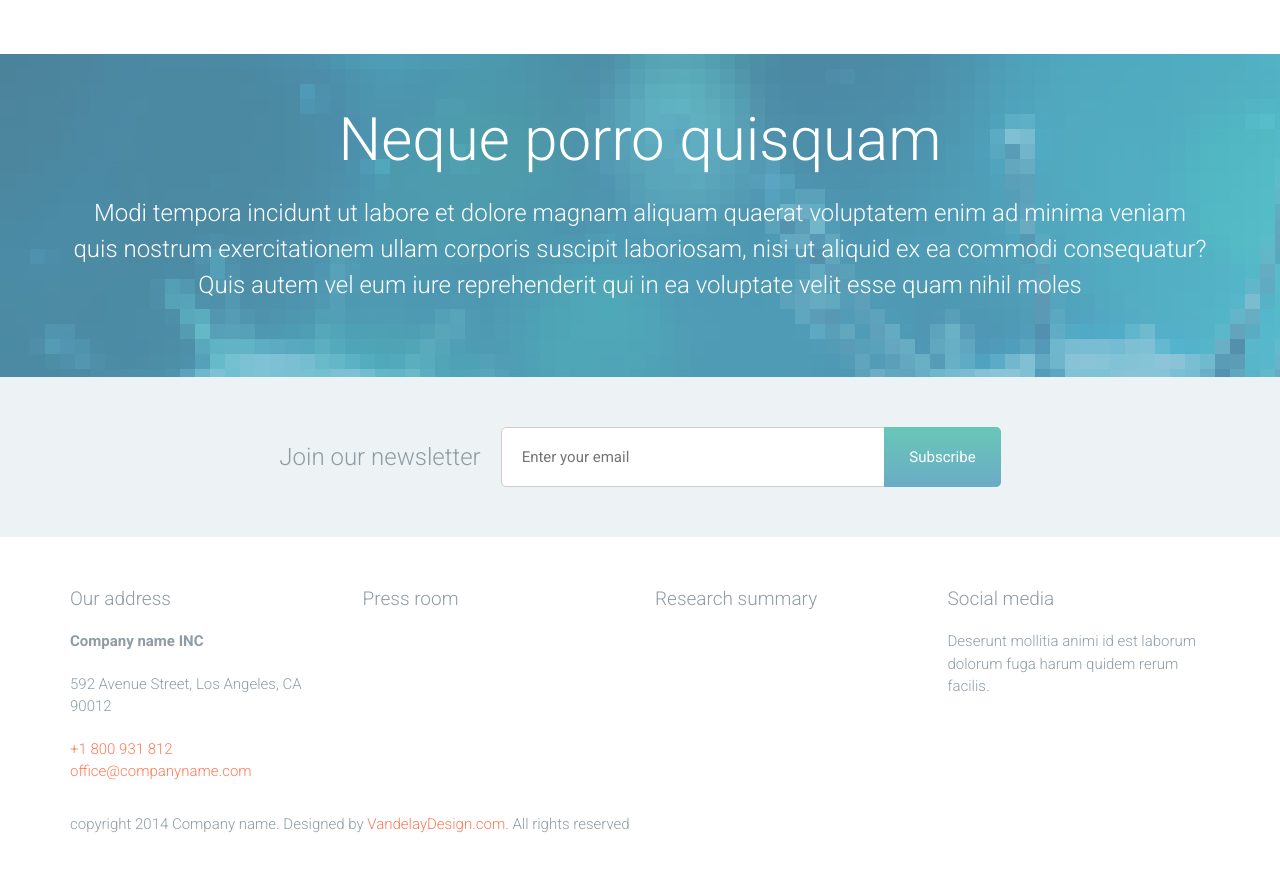
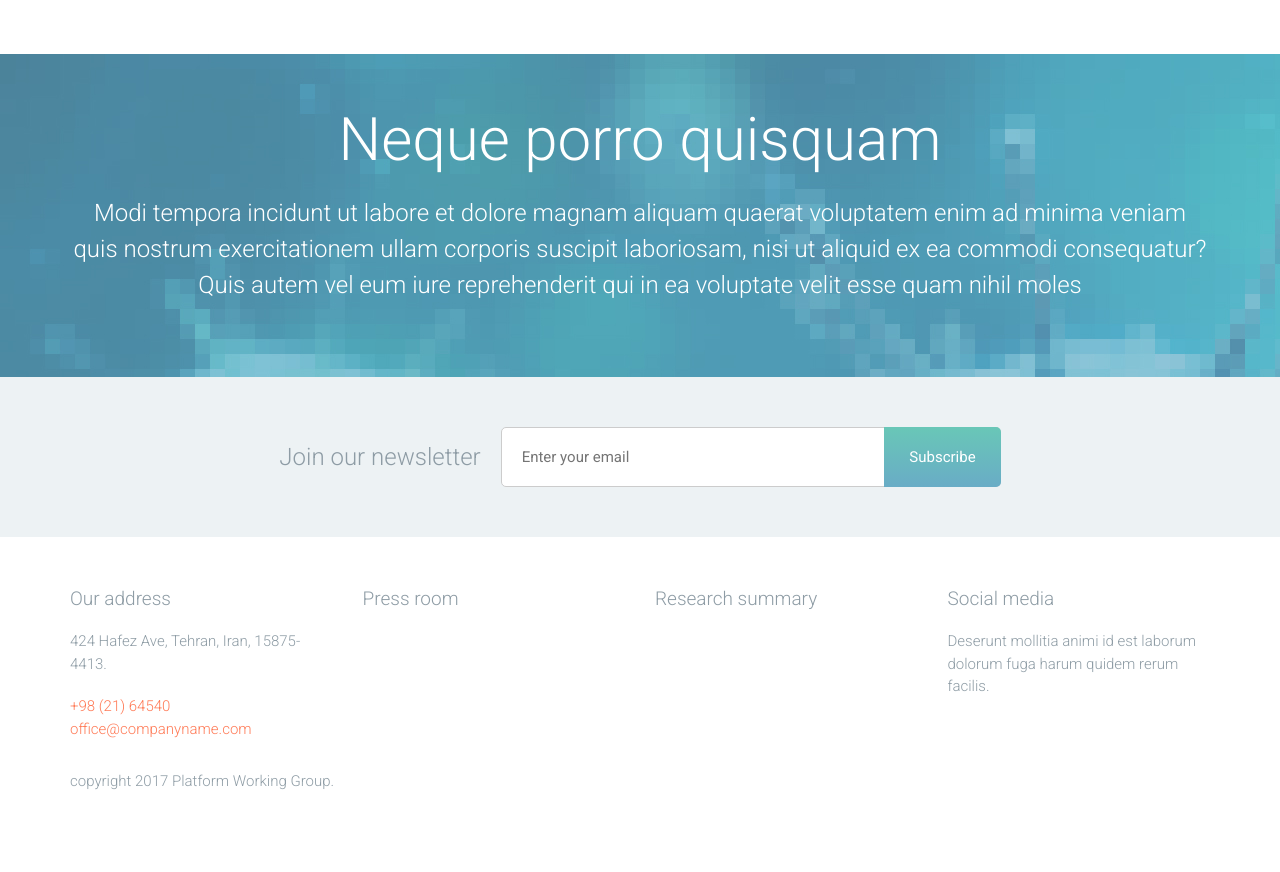
Before and after one commit to aiotrc/aiotrc.github.io, a Jekyll site: the page built from index.html, in a window 1280 px wide and 900 px high, scrolled down 2446 px. Shown: the top 872 px of the window. Built offline with Jekyll 4.4.1, drawn with Linux system fonts in a browser that asks for light colours.

Commit message:
Improves layouts and main page.

```diff
--- a/_layouts/default.html
+++ b/_layouts/default.html
@@ -5,5 +5,11 @@
 
   <body>
     {{content}}
+
+    {% include footer.html %}
+
+    <script src="js/jquery-1.11.1.min.js"></script>
+    <script src="js/plugins.js"></script>
+    <script src="js/app.js"></script>
   </body>
 </html>
--- a/_layouts/page.html
+++ b/_layouts/page.html
@@ -6,9 +6,4 @@ layout: default
   {% include nav.html %}
 
   {{ content }}
-
-  {% include footer.html %}
 </div>
-<script src="js/jquery-1.11.1.min.js"></script>
-<script src="js/plugins.js"></script>
-<script src="js/app.js"></script>
--- a/index.html
+++ b/index.html
@@ -131,62 +131,3 @@ layout: default
     </div>
 
   </main> <!-- .main-content -->
-
-  <footer class="site-footer">
-    <div class="container">
-      <div class="row">
-        <div class="col-md-3">
-          <div class="widget">
-            <h3 class="widget-title">Our address</h3>
-            <strong>Company name INC</strong>
-            <address>592 Avenue Street, Los Angeles, CA 90012</address>
-            <a href="tel:+1 800 931 812">+1 800 931 812</a> <br>
-            <a href="mailto:office@companyname.com">office@companyname.com</a>
-          </div>
-        </div>
-        <div class="col-md-3">
-          <div class="widget">
-            <h3 class="widget-title">Press room</h3>
-            <ul class="arrow-list">
-              <!--<li><a href="#">Accusantium doloremque</a></li>-->
-              <!--<li><a href="#">Laudantium totam aperiam</a></li>-->
-              <!--<li><a href="#">Eaque ipsa quae illo inventore</a></li>-->
-              <!--<li><a href="#">Veritatis et quasi architecto</a></li>-->
-              <!--<li><a href="#">Vitae dicta sunt explicabo</a></li>-->
-            </ul>
-          </div>
-        </div>
-        <div class="col-md-3">
-          <div class="widget">
-            <h3 class="widget-title">Research summary</h3>
-            <ul class="arrow-list">
-              <!--<li><a href="#">Accusantium doloremque</a></li>-->
-              <!--<li><a href="#">Laudantium totam aperiam</a></li>-->
-              <!--<li><a href="#">Eaque ipsa quae illo inventore</a></li>-->
-              <!--<li><a href="#">Veritatis et quasi architecto</a></li>-->
-              <!--<li><a href="#">Vitae dicta sunt explicabo</a></li>-->
-            </ul>
-          </div>
-        </div>
-        <div class="col-md-3">
-          <div class="widget">
-            <h3 class="widget-title">Social media</h3>
-            <p>Deserunt mollitia animi id est laborum dolorum fuga harum quidem rerum facilis.</p>
-            <div class="social-links">
-              <!--<a href="#"><i class="fa fa-facebook"></i></a>-->
-              <!--<a href="#"><i class="fa fa-twitter"></i></a>-->
-              <!--<a href="#"><i class="fa fa-google-plus"></i></a>-->
-              <!--<a href="#"><i class="fa fa-pinterest"></i></a>-->
-            </div>
-          </div>
-        </div>
-      </div> <!-- .row -->
-
-      <p class="colophon">copyright 2014 Company name. Designed by <a href="http://www.vandelaydesign.com/" title="Designed by VandelayDesign.com" target="_blank">VandelayDesign.com</a>. All rights reserved</p>
-    </div> <!-- .container -->
-  </footer>
-</div>
-
-<script src="js/jquery-1.11.1.min.js"></script>
-<script src="js/plugins.js"></script>
-<script src="js/app.js"></script>
```
